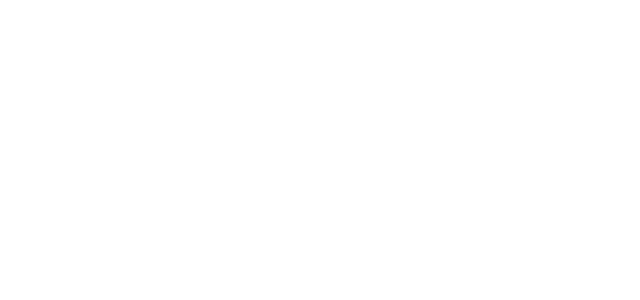
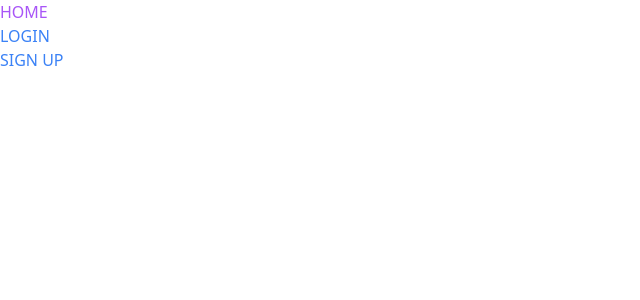
Before and after one commit to ImInBox/todoit, a React (Create React App) app: page / in a window 1280 px wide. Shown: the top 300 px of the page, without its empty margins (0-640 px from the left). Built offline with nearby package versions, Linux system fonts and the light colour scheme.

Commit message:
added some pages

```diff
--- a/src/App.js
+++ b/src/App.js
@@ -1,7 +1,13 @@
+import LoginPage from './pages/Login'
+import SignUpPage from './pages/Signup'
+import HomePage from './pages/Home'
+
 function App() {
   return (
     <div className="App">
-
+      <HomePage></HomePage>
+      <LoginPage></LoginPage>
+      <SignUpPage></SignUpPage>
     </div>
   );
 }
--- /dev/null
+++ b/src/pages/Home.js
@@ -0,0 +1,6 @@
+function HomePage(){
+    return(
+        <p className="text-purple-500">HOME</p>
+    )
+}
+export default HomePage;
--- /dev/null
+++ b/src/pages/Login.js
@@ -0,0 +1,6 @@
+function LoginPage(){
+    return(
+        <p className="text-blue-500">LOGIN</p>
+    )
+}
+export default LoginPage;
--- /dev/null
+++ b/src/pages/Signup.js
@@ -0,0 +1,6 @@
+function SignUpPage(){
+    return(
+        <p className="text-blue-500">SIGN UP</p>
+    )
+}
+export default SignUpPage;
```
